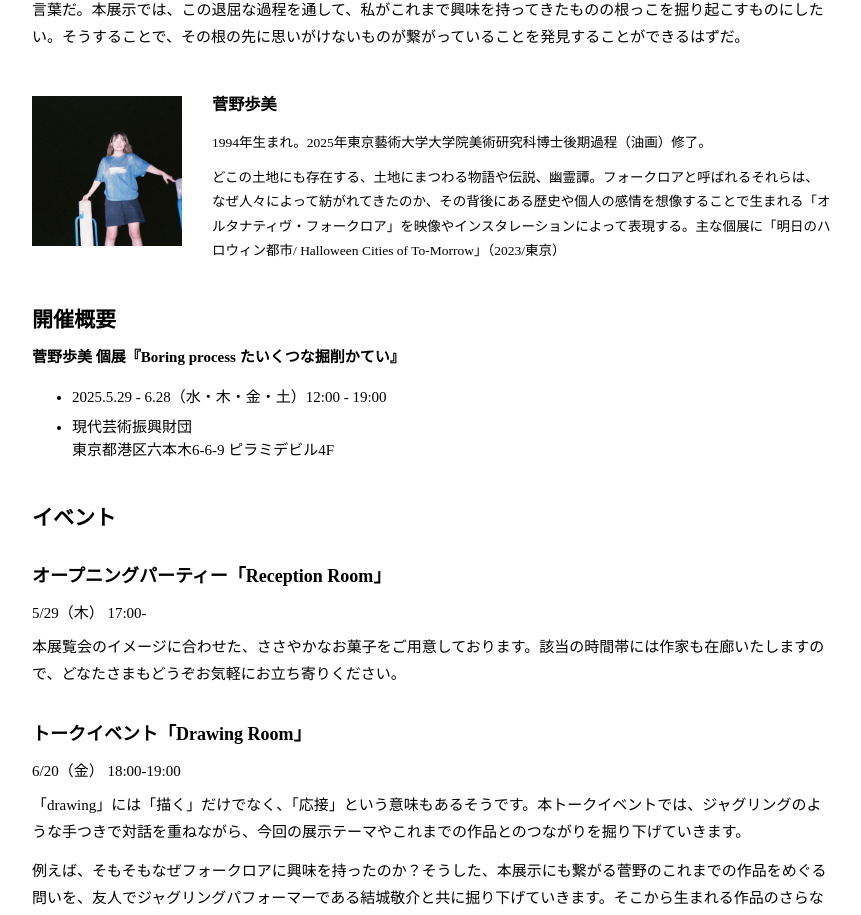
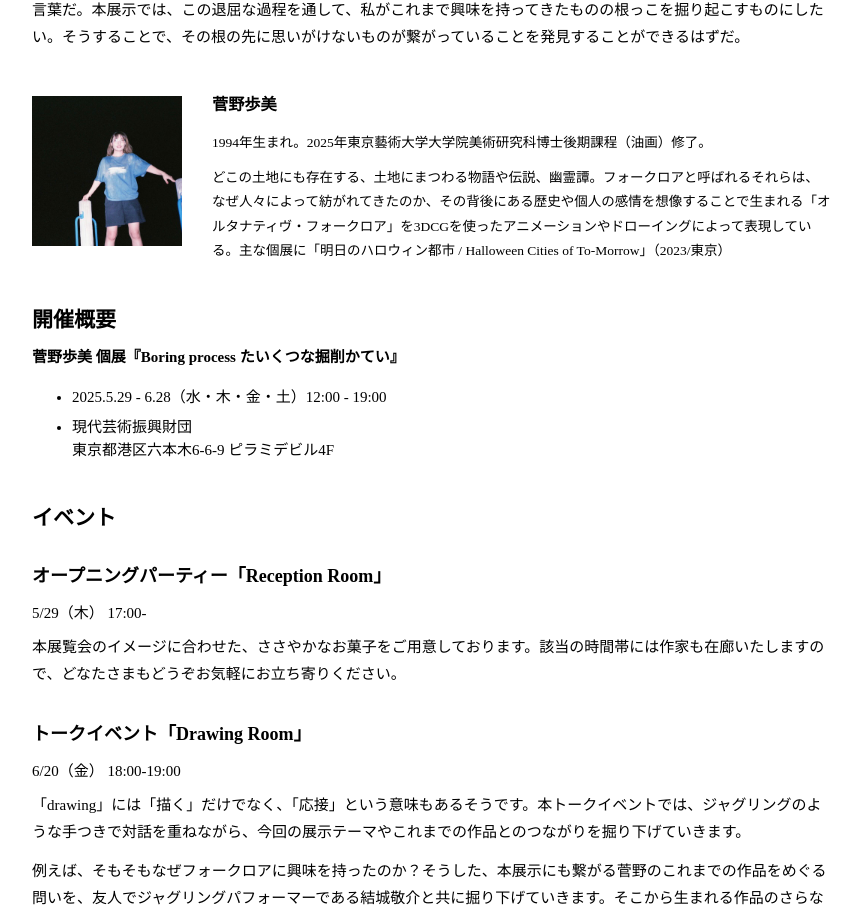
Before and after one commit to nandenjin/caf-kanno-web, a Vue app: page / in a window 1280 px wide. Shown: the part 1476-2391 px from the top of the page, without its empty margins (208-1069 px from the left). Built offline with nearby package versions, Linux system fonts and the light colour scheme.

Commit message:
fix: プロフィール文の修正

```diff
--- a/src/components/sections/SectionProfile.vue
+++ b/src/components/sections/SectionProfile.vue
@@ -14,11 +14,11 @@ import TextSection from "../TextSection.vue";
       <div>
         <h3>菅野歩美</h3>
         <p>
-          1994年生まれ。2025年東京藝術大学大学院美術研究科博士後期過程（油画）修了。
+          1994年生まれ。2025年東京藝術大学大学院美術研究科博士後期課程（油画）修了。
         </p>
         <p>
-          どこの土地にも存在する、土地にまつわる物語や伝説、幽霊譚。フォークロアと呼ばれるそれらは、なぜ人々によって紡がれてきたのか、その背後にある歴史や個人の感情を想像することで生まれる「オルタナティヴ・フォークロア」を映像やインスタレーションによって表現する。主な個展に「明日のハロウィン都市/
-          Halloween Cities of To-Morrow」（2023/東京）
+          どこの土地にも存在する、土地にまつわる物語や伝説、幽霊譚。フォークロアと呼ばれるそれらは、なぜ人々によって紡がれてきたのか、その背後にある歴史や個人の感情を想像することで生まれる「オルタナティヴ・フォークロア」を3DCGを使ったアニメーションやドローイングによって表現している。主な個展に「明日のハロウィン都市
+          / Halloween Cities of To-Morrow」（2023/東京）
         </p>
       </div>
     </div>
```
